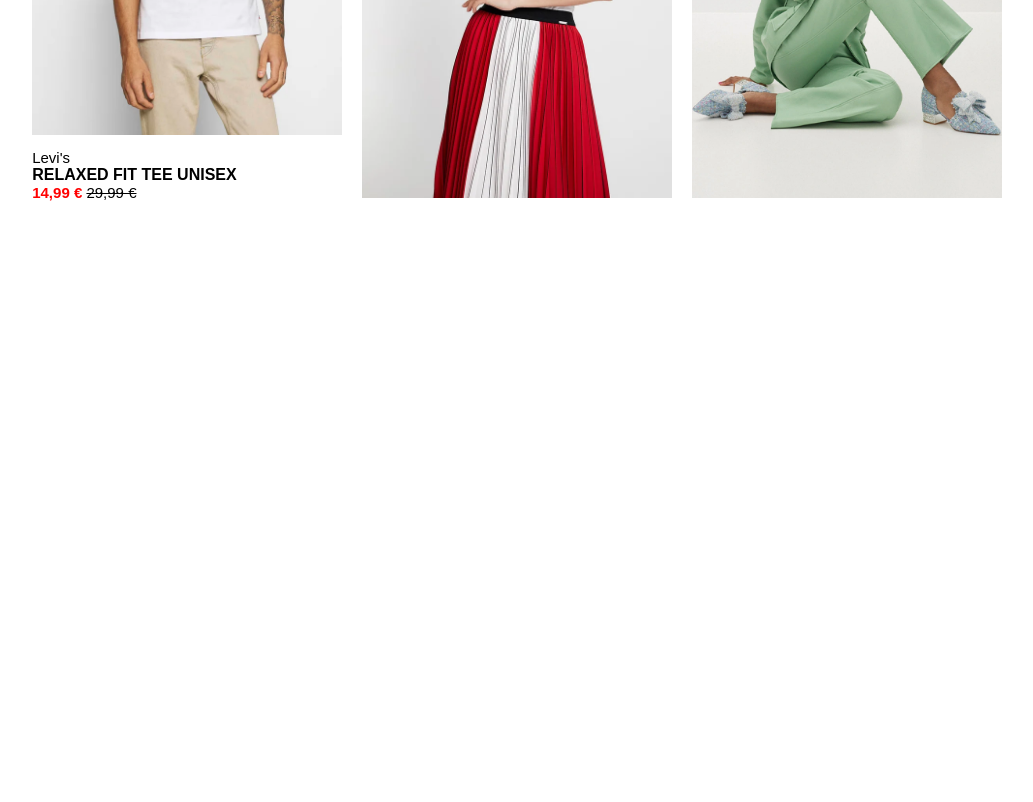
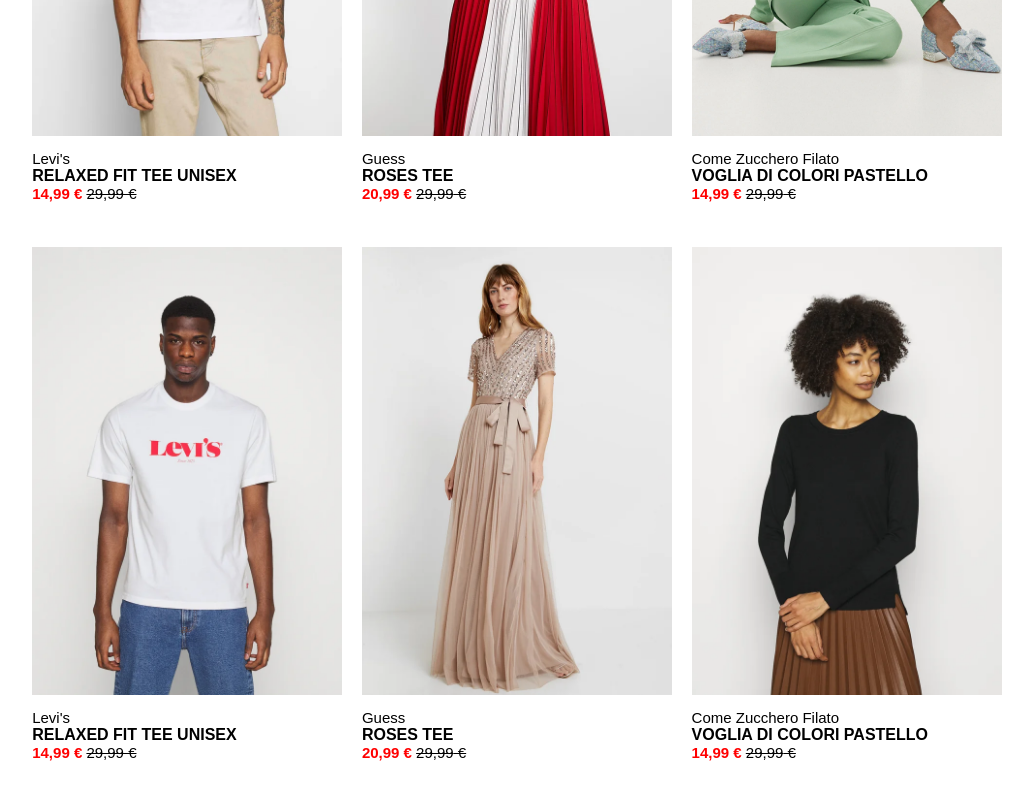
Before and after one commit to BrunoBernardini/html-css-boolando, a plain HTML site: page index.html in a window 1280 px wide. Shown: the part 350-1152 px from the top of the page, without its empty margins (123-1156 px from the left). Before the commit the page ends 800 px from the top, so only its background shows below. Drawn offline with Linux system fonts and the light colour scheme.

Commit message:
Aggiunte le rimanenti card con hover e sottotesto.

```diff
--- a/assets/css/style.css
+++ b/assets/css/style.css
@@ -59,6 +59,14 @@ body{
   font-size: 15px;
 }
 
+.product p:last-of-type{
+  margin-bottom: 30px;
+}
+
+.product h4{
+  text-transform: uppercase;
+}
+
 .price::after{
   content: ' \20AC';
 }
--- a/index.html
+++ b/index.html
@@ -15,7 +15,7 @@
         <img src="./assets/img/1b.webp" alt="Img1b">
       </div>
       <p>Levi's</p>
-      <h4>RELAXED FIT TEE UNISEX</h4>
+      <h4>relaxed fit tee unisex</h4>
       <p>
         <span class="price current">14,99</span>
         <span class="price old">29,99</span>
@@ -26,12 +26,60 @@
         <img src="./assets/img/2.webp" alt="Img1">
         <img src="./assets/img/2b.webp" alt="Img1b">
       </div>
+      <p>Guess</p>
+      <h4>roses tee</h4>
+      <p>
+        <span class="price current">20,99</span>
+        <span class="price old">29,99</span>
+      </p>
     </div>
     <div class="product">
       <div class="thumbnail">
         <img src="./assets/img/3.webp" alt="Img1">
         <img src="./assets/img/3b.webp" alt="Img1b">
       </div>
+      <p>Come Zucchero Filato</p>
+      <h4>Voglia di colori pastello</h4>
+      <p>
+        <span class="price current">14,99</span>
+        <span class="price old">29,99</span>
+      </p>
+    </div>
+    <div class="product">
+      <div class="thumbnail">
+        <img src="./assets/img/4.webp" alt="Img1">
+        <img src="./assets/img/4b.webp" alt="Img1b">
+      </div>
+      <p>Levi's</p>
+      <h4>relaxed fit tee unisex</h4>
+      <p>
+        <span class="price current">14,99</span>
+        <span class="price old">29,99</span>
+      </p>
+    </div>
+    <div class="product">
+      <div class="thumbnail">
+        <img src="./assets/img/5.webp" alt="Img1">
+        <img src="./assets/img/5b.webp" alt="Img1b">
+      </div>
+      <p>Guess</p>
+      <h4>roses tee</h4>
+      <p>
+        <span class="price current">20,99</span>
+        <span class="price old">29,99</span>
+      </p>
+    </div>
+    <div class="product">
+      <div class="thumbnail">
+        <img src="./assets/img/6.webp" alt="Img1">
+        <img src="./assets/img/6b.webp" alt="Img1b">
+      </div>
+      <p>Come Zucchero Filato</p>
+      <h4>Voglia di colori pastello</h4>
+      <p>
+        <span class="price current">14,99</span>
+        <span class="price old">29,99</span>
+      </p>
     </div>
   </div>
 </body>
```
